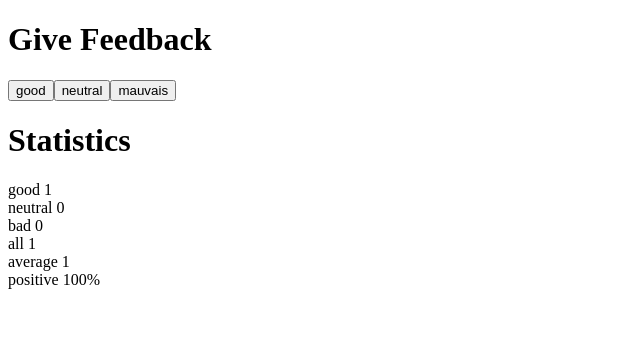
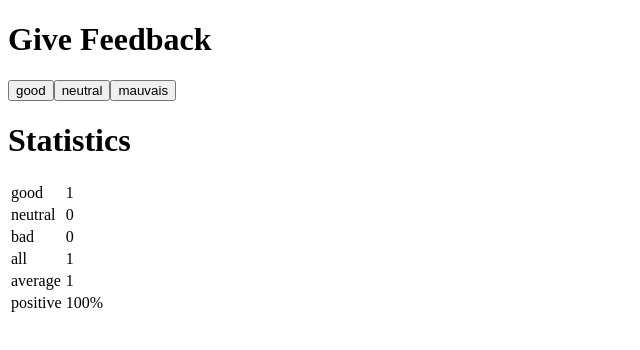
Before and after one commit to Mathieu-Furlan/FullStackOpen, a React (Vite) app in the folder part1/Unicafe/: page / in a window 1280 px wide. Both pictures are taken after a click on the button "good". Shown: the top 350 px of the page, without its empty margins (0-640 px from the left). Built offline with nearby package versions, Linux system fonts and the light colour scheme.

Commit message:
Exercise 1.11 + Fixed average calculation

```diff
--- a/part1/Unicafe/src/App.jsx
+++ b/part1/Unicafe/src/App.jsx
@@ -2,29 +2,31 @@
 
 const StatisticLine = (props) => {
   return (
-    <div>
-      {props.text}{props.value}
-    </div>
+    <tr>
+      <td>{props.text}</td><td>{props.value}</td>
+    </tr>
   )
 }
 
 const Statistics = ({bien, neutre, mauvais, clicked}) => {
   if(clicked > 0){
     return (
-      <div>
+      <tbody>
           <StatisticLine text="good " value={bien}/>
           <StatisticLine text="neutral " value={neutre}/>
           <StatisticLine text="bad " value={mauvais}/>
           <StatisticLine text="all " value={clicked}/>
-        <StatisticLine text="average " value={bien - mauvais / clicked}/>
+          <StatisticLine text="average " value={(bien - mauvais) / clicked}/>
           <StatisticLine text="positive " value={((bien / clicked) * 100) + "%"}/>
-      </div>
+      </tbody>
     )
   }
   return (
-    <div>
-      No feedback given
-    </div>
+    <tbody>
+      <tr>
+        <td>No feedback given</td>
+      </tr>
+    </tbody>
   )
 }
 
@@ -60,7 +62,9 @@
         text = 'mauvais'
       />
       <h1>Statistics</h1>
+      <table>
         <Statistics bien={good} neutre={neutral} mauvais={bad} clicked={good + neutral + bad} />
+      </table>
     </div>
   )
 }
```
Lines whose indentation alone changed are shown as unchanged.
